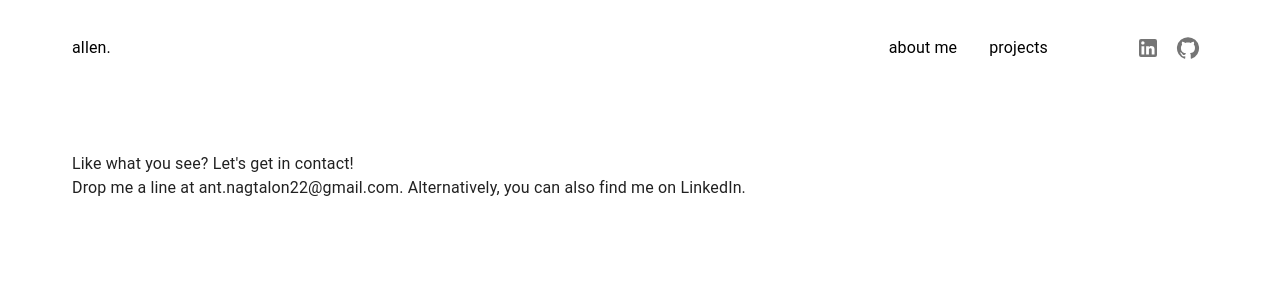
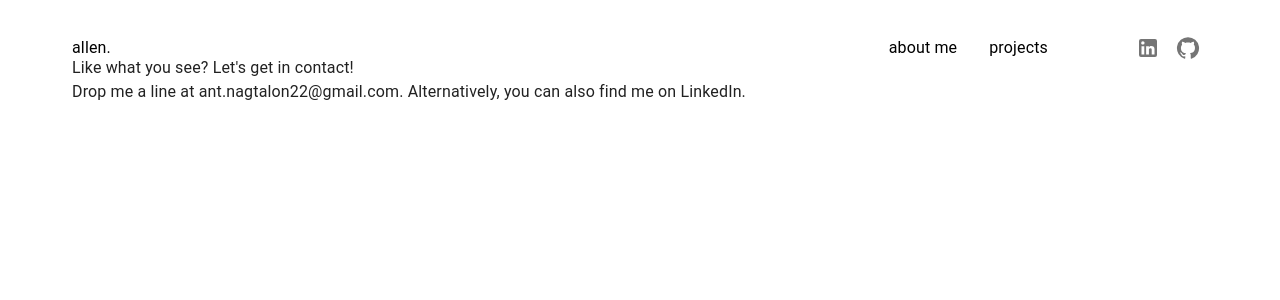
Before and after one commit to allen-nagtalon/portfolio-site, a React (Create React App) app: page / in a window 1280 px wide. Shown: the top 300 px of the page. Built offline with nearby package versions, Linux system fonts and the light colour scheme.

Commit message:
Made navbar position fixed to top of screen

```diff
--- a/src/components/NavBar/NavBar.js
+++ b/src/components/NavBar/NavBar.js
@@ -7,7 +7,7 @@ import LinkedInIcon from '@mui/icons-material/LinkedIn'
 const NavBar = _ => {
   return (
     <AppBar
-      position='static'
+      position='fixed'
       elevation={0}
       color='transparent'
       sx={{
```
